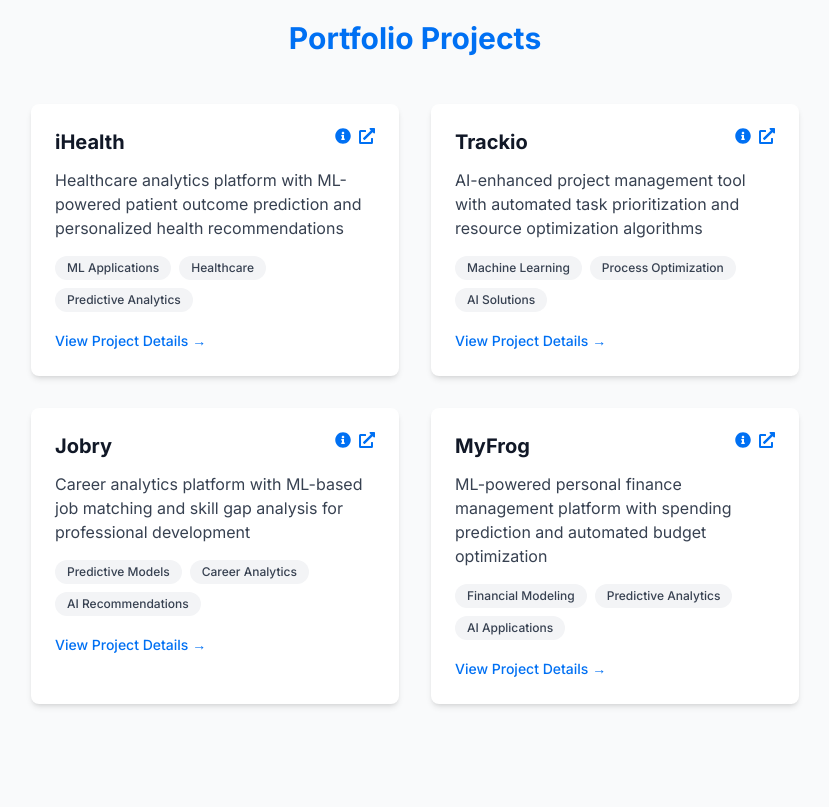
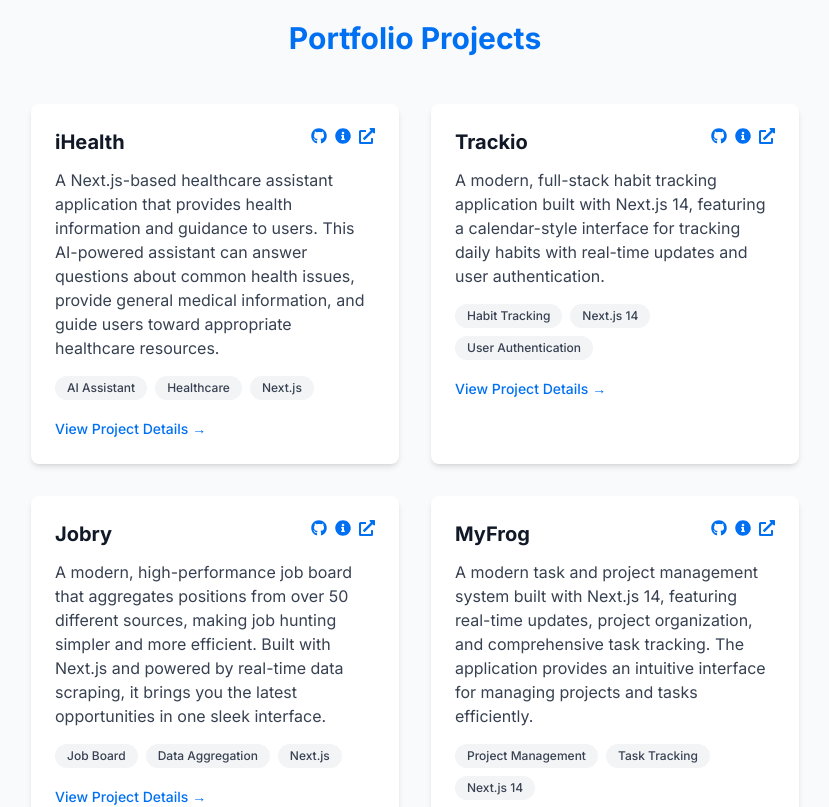
Before and after one commit to ulvibashir/profile, a Next.js app: page / in a window 1280 px wide. Shown: the part 3820-4627 px from the top of the page, without its empty margins (225-1054 px from the left). Built offline with nearby package versions, Linux system fonts and the light colour scheme.

Commit message:
Update PortfolioProjects.tsx

```diff
--- a/src/components/PortfolioProjects.tsx
+++ b/src/components/PortfolioProjects.tsx
@@ -1,7 +1,7 @@
 'use client'
 
 import { motion } from 'framer-motion'
-import { FaExternalLinkAlt, FaInfoCircle } from 'react-icons/fa'
+import { FaExternalLinkAlt, FaInfoCircle, FaGithub } from 'react-icons/fa'
 import Link from 'next/link'
 
 const projectsData = [
@@ -9,29 +9,33 @@
     title: 'iHealth',
     slug: 'ihealth',
     url: 'https://www.ihealth.ink/',
-    description: 'Healthcare analytics platform with ML-powered patient outcome prediction and personalized health recommendations',
-    tags: ['ML Applications', 'Healthcare', 'Predictive Analytics']
+    github: 'https://github.com/Ismat-Samadov/intelligent_healthcare',
+    description: 'A Next.js-based healthcare assistant application that provides health information and guidance to users. This AI-powered assistant can answer questions about common health issues, provide general medical information, and guide users toward appropriate healthcare resources.',
+    tags: ['AI Assistant', 'Healthcare', 'Next.js']
   },
   {
     title: 'Trackio',
     slug: 'trackio',
     url: 'https://www.trackio.art/',
-    description: 'AI-enhanced project management tool with automated task prioritization and resource optimization algorithms',
-    tags: ['Machine Learning', 'Process Optimization', 'AI Solutions']
+    github: 'https://github.com/Ismat-Samadov/trackio',
+    description: 'A modern, full-stack habit tracking application built with Next.js 14, featuring a calendar-style interface for tracking daily habits with real-time updates and user authentication.',
+    tags: ['Habit Tracking', 'Next.js 14', 'User Authentication']
   },
   {
     title: 'Jobry',
     slug: 'jobry',
     url: 'https://www.jobry.me/',
-    description: 'Career analytics platform with ML-based job matching and skill gap analysis for professional development',
-    tags: ['Predictive Models', 'Career Analytics', 'AI Recommendations']
+    github: 'https://github.com/Ismat-Samadov/jobry',
+    description: 'A modern, high-performance job board that aggregates positions from over 50 different sources, making job hunting simpler and more efficient. Built with Next.js and powered by real-time data scraping, it brings you the latest opportunities in one sleek interface.',
+    tags: ['Job Board', 'Data Aggregation', 'Next.js']
   },
   {
     title: 'MyFrog',
     slug: 'myfrog',
     url: 'https://www.myfrog.me/',
-    description: 'ML-powered personal finance management platform with spending prediction and automated budget optimization',
-    tags: ['Financial Modeling', 'Predictive Analytics', 'AI Applications']
+    github: 'https://github.com/Ismat-Samadov/myfrog',
+    description: 'A modern task and project management system built with Next.js 14, featuring real-time updates, project organization, and comprehensive task tracking. The application provides an intuitive interface for managing projects and tasks efficiently.',
+    tags: ['Project Management', 'Task Tracking', 'Next.js 14']
   }
 ]
 
@@ -55,6 +59,7 @@
                 title={project.title}
                 slug={project.slug}
                 url={project.url}
+                github={project.github}
                 description={project.description}
                 tags={project.tags}
                 index={index}
@@ -71,12 +76,13 @@
   title: string;
   slug: string;
   url: string;
+  github: string;
   description: string;
   tags: string[];
   index: number;
 }
 
-const ProjectCard = ({ title, slug, url, description, tags, index }: ProjectCardProps) => {
+const ProjectCard = ({ title, slug, url, github, description, tags, index }: ProjectCardProps) => {
   return (
     <motion.div
       initial={{ opacity: 0, y: 20 }}
@@ -89,6 +95,15 @@
         <div className="flex justify-between items-start mb-3">
           <h3 className="text-xl font-bold">{title}</h3>
           <div className="flex space-x-2">
+            <a
+              href={github}
+              target="_blank"
+              rel="noopener noreferrer"
+              className="text-primary hover:text-blue-600 transition-colors"
+              aria-label={`GitHub repository for ${title}`}
+            >
+              <FaGithub />
+            </a>
             <Link
               href={`/portfolio/${slug}`}
               className="text-primary hover:text-blue-600 transition-colors"
```
